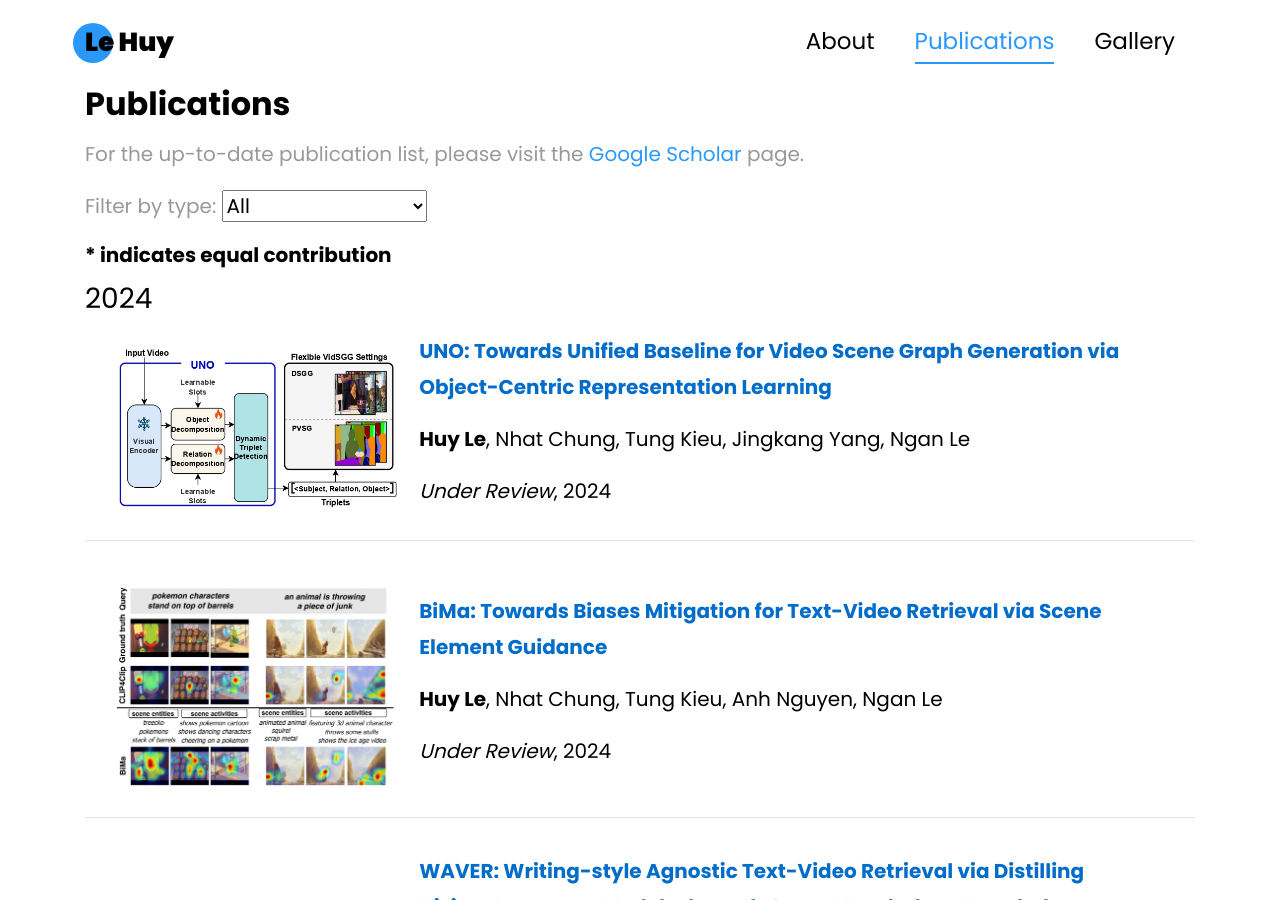
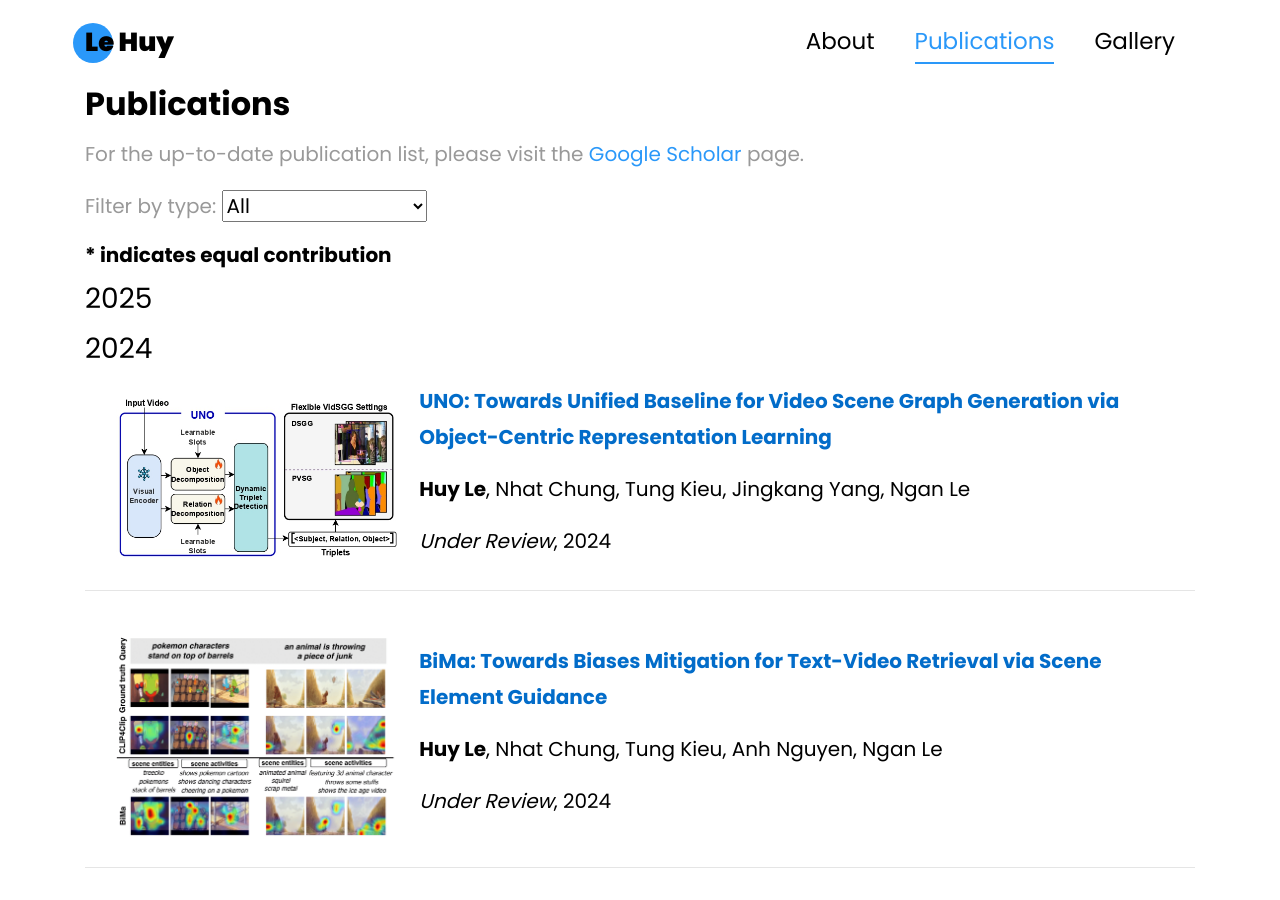
Before and after one commit to lehuy1611/lehuy1611.github.io, a Jekyll site: the page built from publication.html, in a window 1280 px wide and 900 px high. Built offline with Jekyll 4.4.1, drawn with Linux system fonts in a browser that asks for light colours; some web fonts are replaced.

```diff
--- a/publication.html
+++ b/publication.html
@@ -109,6 +109,16 @@
                     <h5 class="heading"><b>* indicates equal contribution</b></h5>
                     <!-- Filtered Sections -->
                     <div id="all">
+                        <h3>2025</h3>
+                        {% for post in site.publications reversed %}
+                        {% if post.year == '2025' %}
+                        <div class="resume-wrap d-flex ftco-animate">
+                            <div class="text pl-3">
+                                {% include archive-single.html %}
+                            </div>
+                        </div>
+                        {% endif %}
+                        {% endfor %}
                         <h3>2024</h3>
                         {% for post in site.publications reversed %}
                         {% if post.year == '2024' %}
```
Also changed, not shown: 2 other files.
